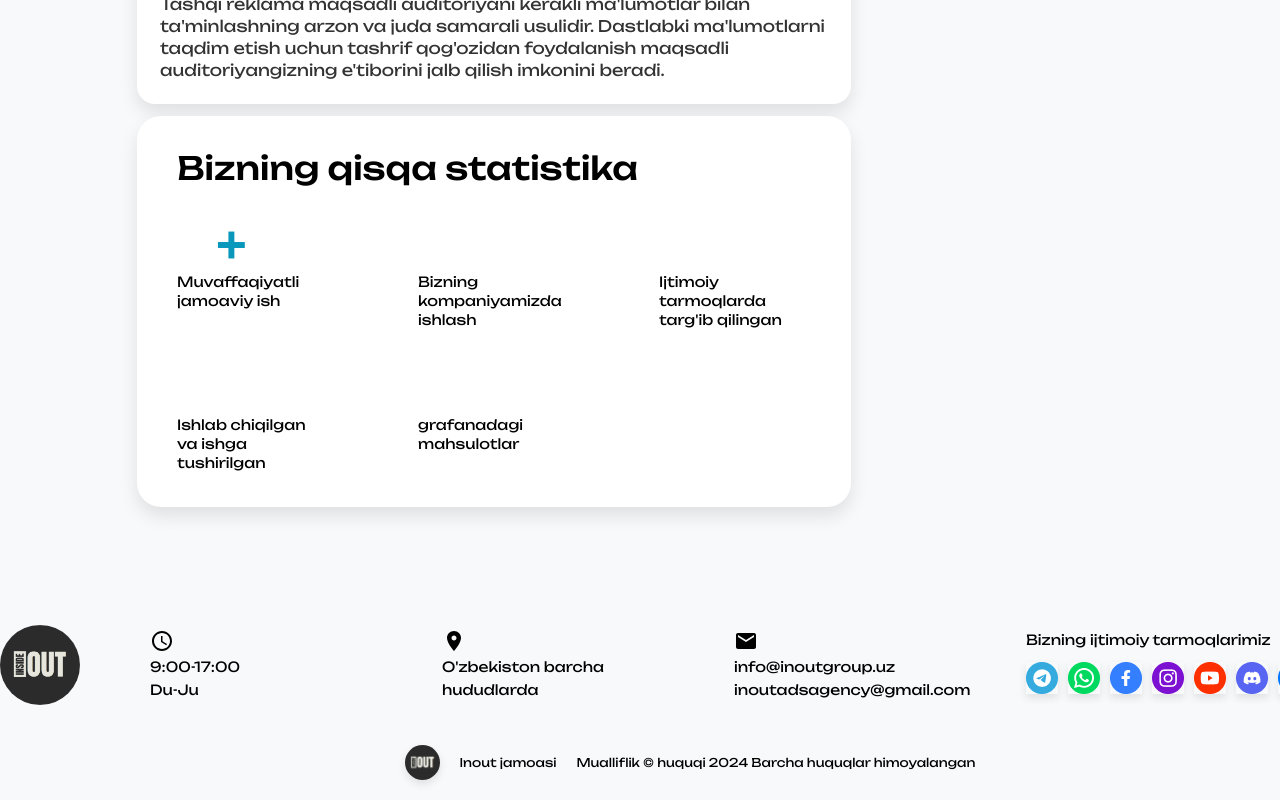
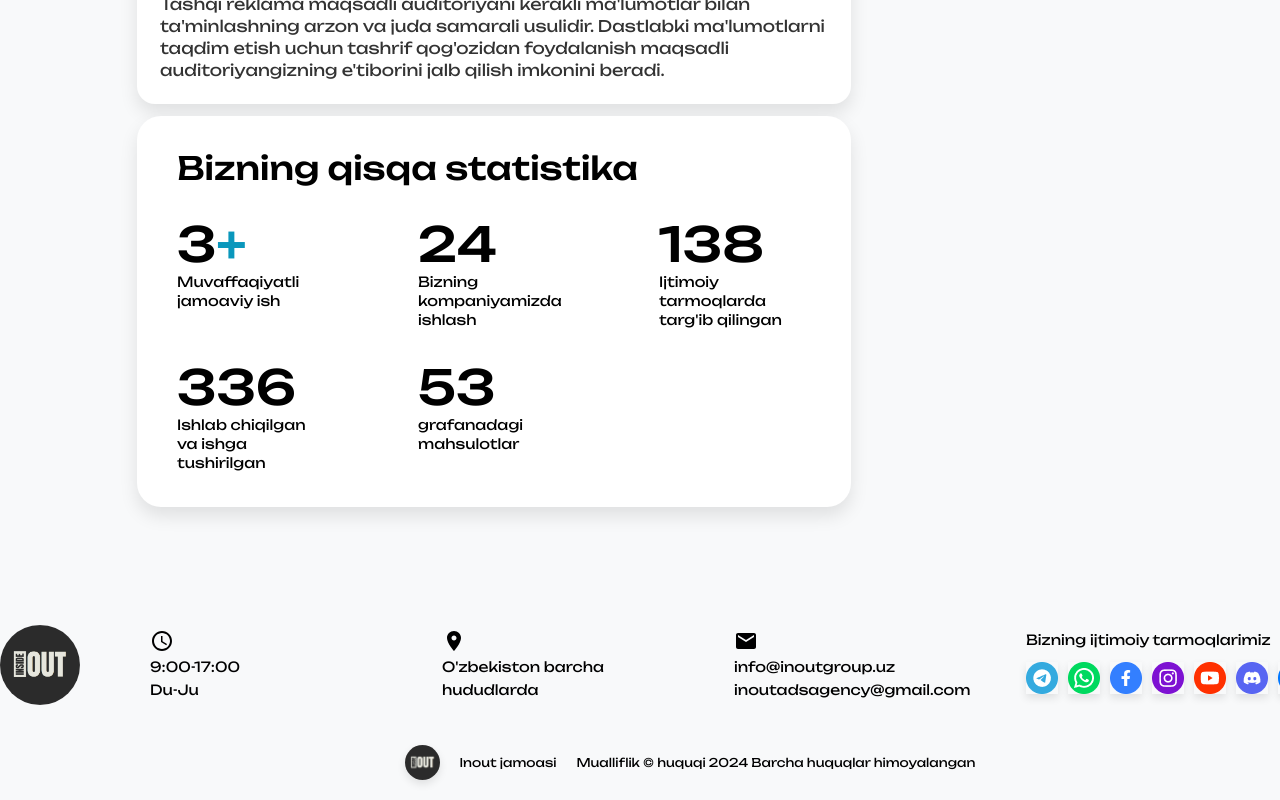
Before and after one commit to nurmatov0228/ads2, a React (Vite) app: page /about in a window 1280 px wide. Shown: the part 1160-1960 px from the top of the page. Built offline with nearby package versions, Linux system fonts and the light colour scheme.

Commit message:
count up bug

```diff
--- a/src/styles/about.scss
+++ b/src/styles/about.scss
@@ -165,6 +165,11 @@ body.light-theme .about {
       background: #ffffff; /* Kun rejimi uchun bottom fon rangi */
       color: #000; /* Kun rejimi uchun matn rangi */
       box-shadow: 0 9px 18px rgba(0, 0, 0, 0.1); /* Yengil soya */
+      &__num {
+        span {
+          color: #000;
+        }
+      }
     }
 
     &__title {
```
